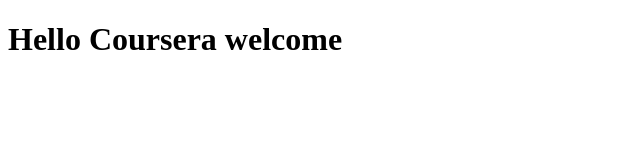
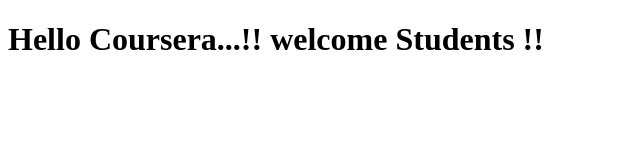
Before and after one commit to athulrp/coursera-test, a plain HTML site: page index.html in a window 1280 px wide. Shown: the whole page, without its empty margins (0-640 px from the left). Drawn offline with Linux system fonts and the light colour scheme.

Commit message:
Next version of web file.

```diff
--- a/index.html
+++ b/index.html
@@ -7,7 +7,7 @@
 </head>
 <body>
 
-   <h1>Hello Coursera welcome</h1>
+   <h1>Hello Coursera...!! welcome Students !!  </h1>
 
 </body>
 </html>
```
